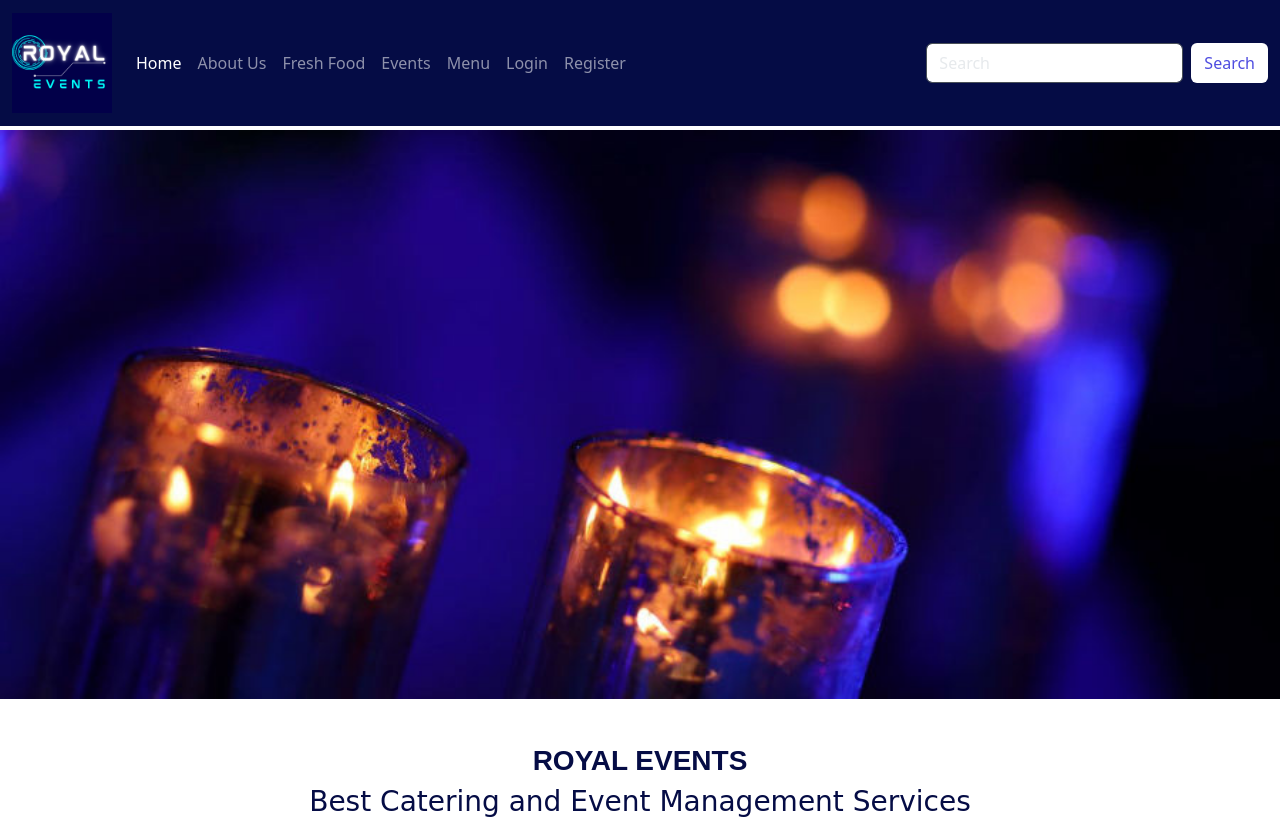
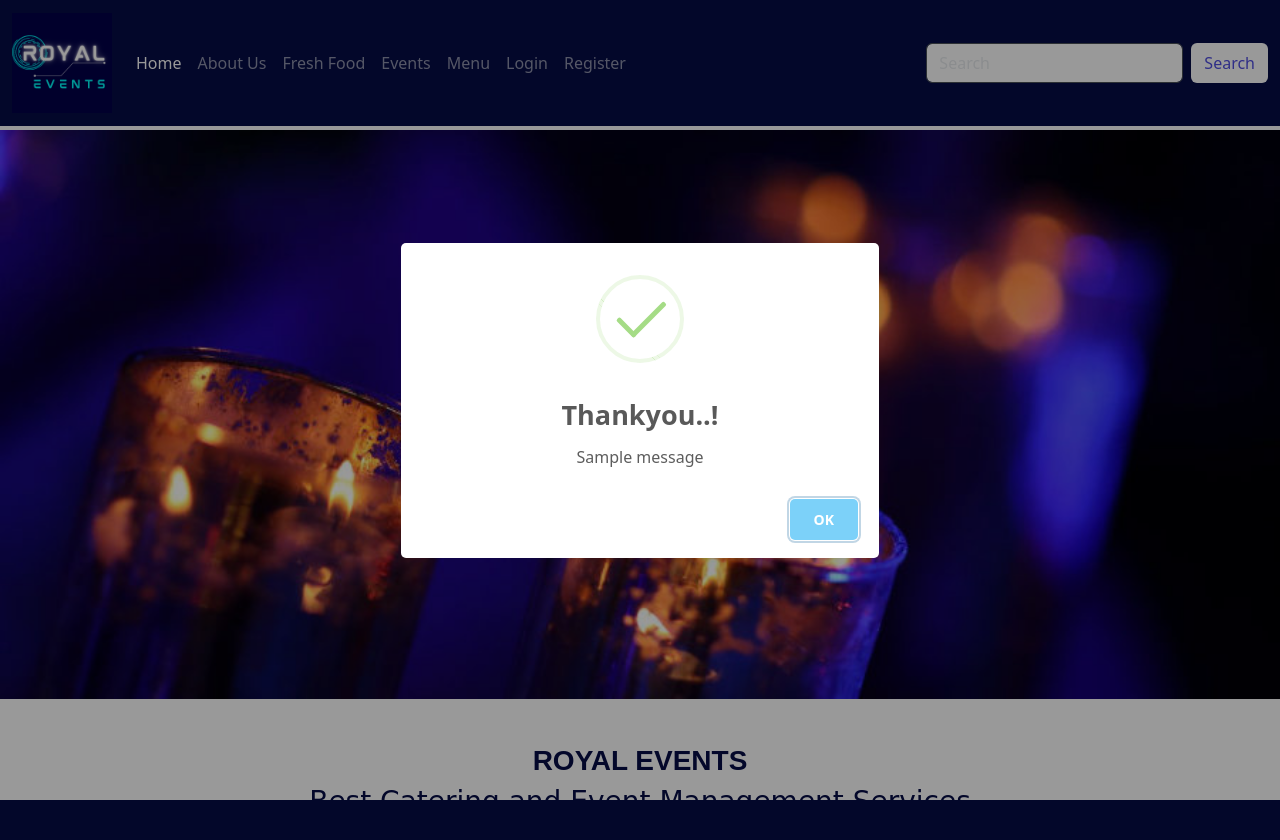
Before and after one commit to alen0577/catering-and-event-management-project, a Django app: page / in a window 1280 px wide. Shown: the top 840 px of the page. After the commit the page ends 800 px from the top, so only its background shows below. Run offline with Django 4.2, Linux system fonts and the light colour scheme; tables that the repository leaves empty hold one stand-in row (values such as "Sample post"); one stand-in notice (Sample message) is shown; some libraries are stand-ins or nearby versions.

Commit message:
modified

```diff
--- a/homeapp/urls.py
+++ b/homeapp/urls.py
@@ -3,6 +3,7 @@ from . import views
 
 urlpatterns = [
     path('',views.index,name='index'),
+    path('usercreate/',views.usercreate,name='usercreate'),
     path('login/',views.login,name='login'),
     path('loginuser',views.loginuser,name='loginuser'),
     path('logout/',views.logout,name='logout'),
--- a/homeapp/views.py
+++ b/homeapp/views.py
@@ -5,6 +5,8 @@ from django.contrib.auth.models import User,auth
 from django.contrib.auth import authenticate,login,logout
 from django.contrib.auth.decorators import login_required
 from django.views.decorators.cache import cache_control
+from . models import *
+from django.core.mail import send_mail
 
 # Create your views here.
 
@@ -30,10 +32,10 @@ def usercreate(request):
 
         if password1==password2:
             if User.objects.filter(username=uname).exists():
-                messages.info(request,'Username already exists')
+                messages.error(request,'Username already exists')
                 return redirect('index')
             elif User.objects.filter(email=email).exists():
-                messages.info(request,'Email already exists')
+                messages.error(request,'Email already exists')
                 return redirect('index')
             else:
                 user=User.objects.create_user(first_name=fname,last_name=lname,username=uname,email=email,password=password1)
@@ -44,9 +46,15 @@ def usercreate(request):
                                             pincode=pincode,gender=gender,photo=photo,customer=data)
                 ext_user_data.save()
                 messages.success(request,'Profile Registered')
+                subject = 'Welcome to ROYAL EVENTS!'
+                message = f'Hello {uname},\n\nThank you for registering on our website. \nYour username is {uname} and your password is {password1}. \nPlease keep this information safe and do not share it with anyone.\n\nBest regards,\nROYAL EVENTS'
+                from_email = 'alenantony32@gmail.com'
+                recipient_list = [email]
+                send_mail(subject, message, from_email, recipient_list)
+
                 return redirect('index')
         else:
-            messages.info(request,'Password is not matching')
+            messages.error(request,'Password is not matching')
             return redirect('index')
 
 
--- a/templates/home/index.html
+++ b/templates/home/index.html
@@ -178,6 +178,13 @@ Royal Events-Home
     swal("Denied..!",m, "error")
   </script>
 
+  {% else %}
+
+  <script>
+    var m="{{message}}";
+    swal("Thankyou..!",m, "success")
+  </script>
+
 
   {% endif %}
 
--- a/templates/home/registration.html
+++ b/templates/home/registration.html
@@ -14,7 +14,7 @@
           <div class="container">
             <h1 class="header" style="text-align: center;">REGISTER</h1>
             <fieldset>
-            <form id="registrationForm" method="post" action="" class="was-validated"  target="_self" enctype="multipart/form-data">
+            <form id="registrationForm" method="post" action="{% url 'usercreate' %}" class="was-validated"  target="_self" enctype="multipart/form-data">
                 {% csrf_token %}
                 <fieldset>
                     <div class="form-group">
```
Also changed, not shown: homeapp/migrations/0001_initial.py (added), media/images/Fashion-Shopping-2.jpg (added), media/images/hp-pavilion-15-laptop_149500618690.jpg (added).
